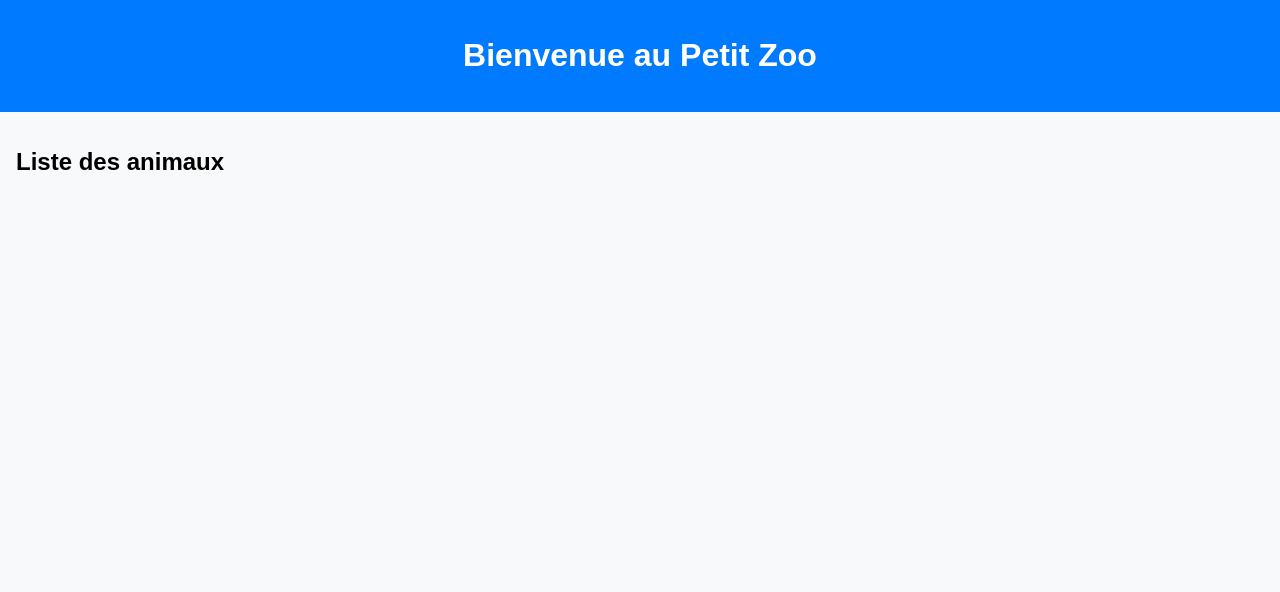
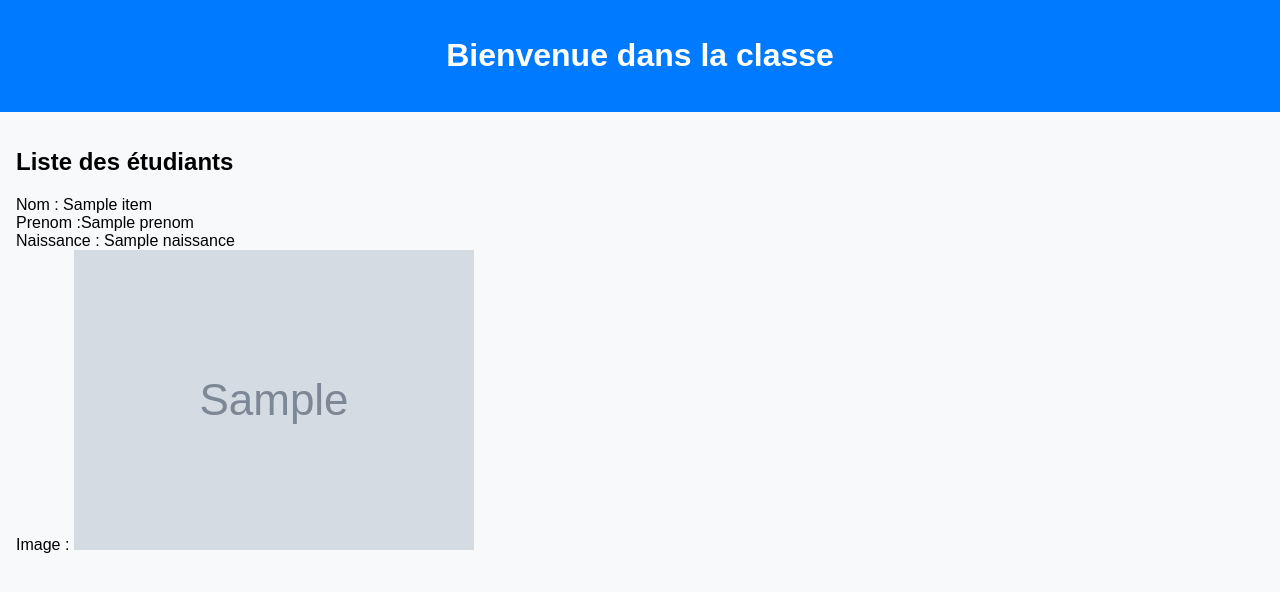
Before and after one commit to kikball9/AWS_TP1, a Flask app: page / in a window 1280 px wide. Shown: the top 592 px of the page. Run offline with Flask 3, Linux system fonts and the light colour scheme; grey boxes marked "Sample" are stand-in pictures; a database or web service that is not in the repository returns one stand-in record (values such as "Sample title"); data that the repository does not hold is empty.

Commit message:
update ds

```diff
--- a/DS/client/client.py
+++ b/DS/client/client.py
@@ -4,7 +4,7 @@ import requests
 app = Flask(__name__)
 
 # URL de votre API
-API_URL = "http://127.0.0.1:8000"  # Remplacez par l'URL de votre API FastAPI
+API_URL = "http://3.225.221.202:5000/"  # Remplacez par l'URL de votre API FastAPI
 
 @app.route("/")
 def index():
--- a/DS/client/templates/index.html
+++ b/DS/client/templates/index.html
@@ -3,7 +3,7 @@
 <head>
     <meta charset="UTF-8">
     <meta name="viewport" content="width=device-width, initial-scale=1.0">
-    <title>Petit Zoo</title>
+    <title>Classe</title>
     <style>
         body {
             font-family: Arial, sans-serif;
@@ -38,13 +38,13 @@
 </head>
 <body>
     <header>
-        <h1>Bienvenue au Petit Zoo</h1>
+        <h1>Bienvenue dans la classe</h1>
     </header>
     <main>
-        <h2>Liste des animaux</h2>
+        <h2>Liste des étudiants</h2>
         <ul>
-            {% for nom in noms %}
-                <li><a href="/fiche/{{ loop.index }}">{{ nom }}</a></li>
+            {% for etudiant in etudiants %}
+                <li>Nom : {{etudiant.nom}} <br> Prenom :{{etudiant.prenom}} <br> Naissance : {{etudiant.naissance}} <br> Image : <img src="{{etudiant.photo}}"></li><br>
             {% endfor %}
         </ul>
     </main>
```
Also changed, not shown: 1 other file.
